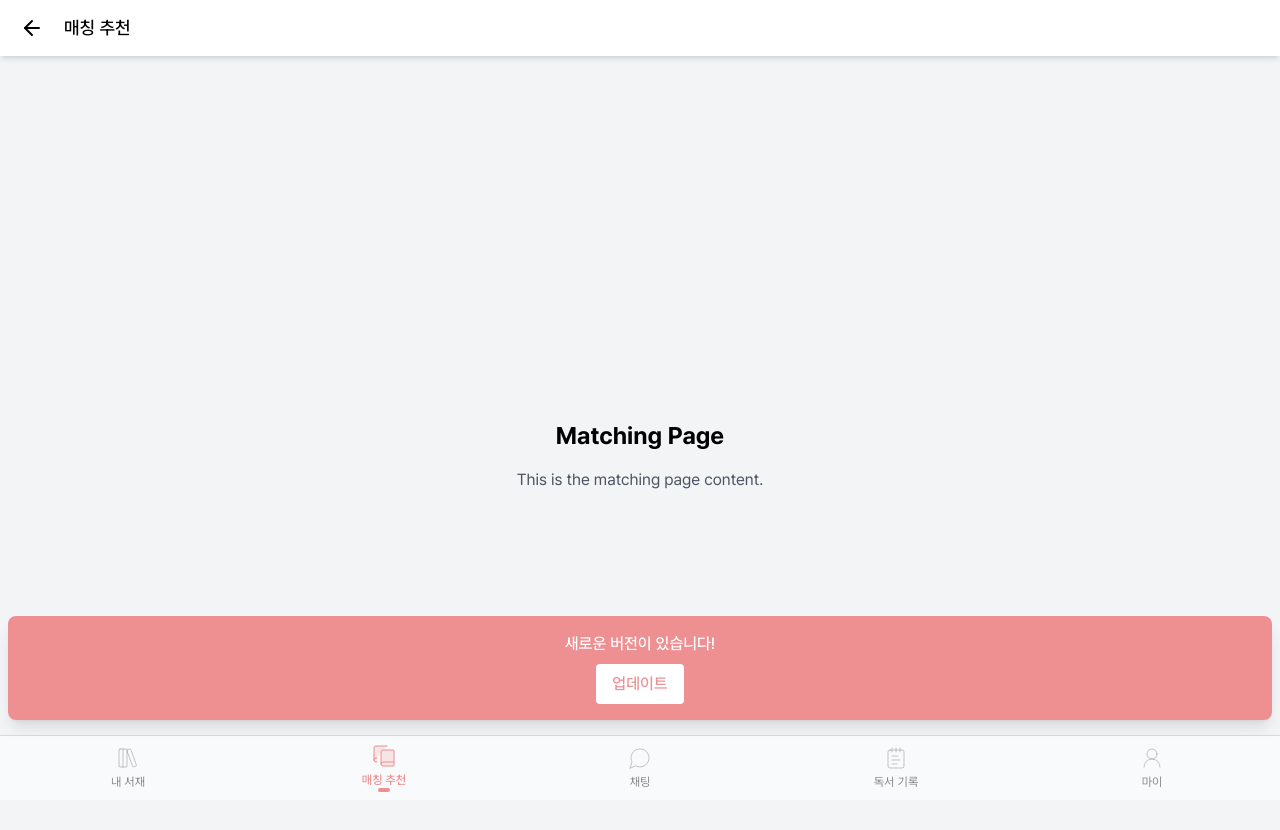
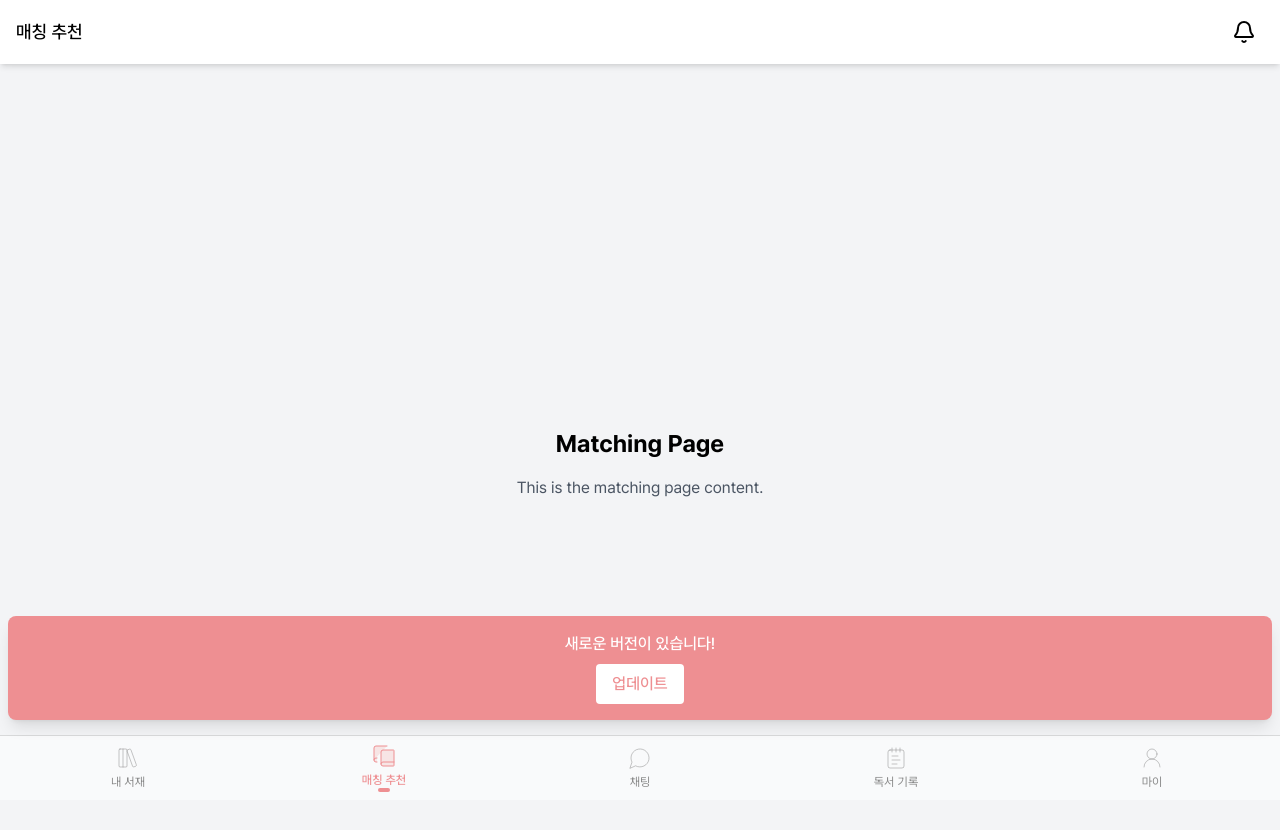
Before and after one commit to SubiHwang/book-shy, a React (Vite) app in the folder bookshy/: page /matching in a window 1280 px wide. Shown: the top 830 px of the page. Built offline with nearby package versions, Linux system fonts and the light colour scheme.

Commit message:
💄 fix: 매칭 페이지 기본 헤더 수정

```diff
--- a/bookshy/src/pages/matching/MatchingPage.tsx
+++ b/bookshy/src/pages/matching/MatchingPage.tsx
@@ -9,8 +9,8 @@ const MatchingPage: FC = () => {
       <Header
         title="매칭 추천"
         onBackClick={() => navigate(-1)}
-        showBackButton={true}
-        showNotification={false}
+        showBackButton={false}
+        showNotification={true}
         extraButton={null}
         extraButtonIcon={null}
         onExtraButtonClick={() => {}}
```
